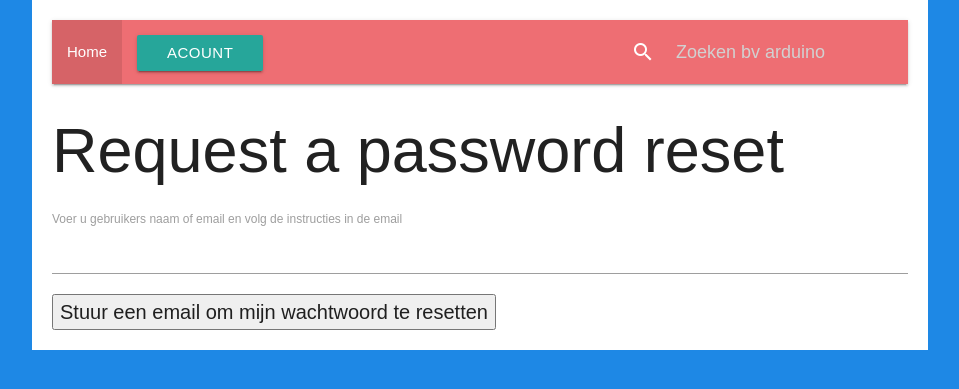
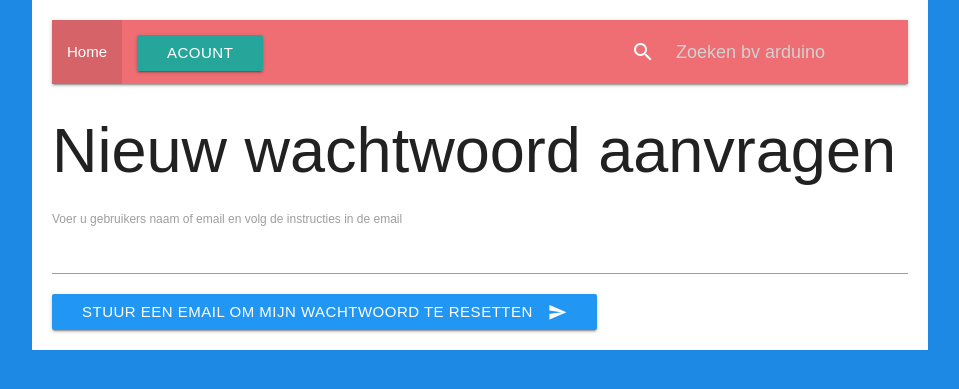
Before and after one commit to remcodezwart/component_beheer, a PHP site: template application/view/login/requestPasswordReset.php in a window 1280 px wide. Shown: the top 389 px of the page, without its empty margins (160-1119 px from the left). Run offline with PHP 8.4, Linux system fonts and the light colour scheme; the template is opened without the code that fills it, so the values that code supplies are empty; some libraries are stand-ins or nearby versions.

Commit message:
minor css and html changes

```diff
--- a/application/model/PasswordResetModel.php
+++ b/application/model/PasswordResetModel.php
@@ -93,8 +93,8 @@ class PasswordResetModel
 	public static function sendPasswordResetMail($user_name, $user_password_reset_hash, $user_email)
 	{
 		// create email body
-		$body = Config::get('EMAIL_PASSWORD_RESET_CONTENT') . ' ' . Config::get('URL') .
-		        Config::get('EMAIL_PASSWORD_RESET_URL') . '/' . urlencode($user_name) . '/' . urlencode($user_password_reset_hash);
+		$body = Config::get('EMAIL_PASSWORD_RESET_CONTENT') .
+		        "<a target='_blank' href=\"".Config::get('EMAIL_PASSWORD_RESET_URL') . '/' . $user_name . '/' . $user_password_reset_hash."\">nieuw wachtwoord</a>";
 
 		// create instance of Mail class, try sending and check
 		$mail = new Mail;
--- a/application/view/component/index.php
+++ b/application/view/component/index.php
@@ -18,7 +18,7 @@
 
     <label>Moet dit teruggebracht worden?</label>
     <input type="radio" name="return" value="1" id="true"><label for="true">Ja</label>
-    <input type="radio" name="return" value="0" id="false"><label for="false">Nee</label>
+    <input type="radio" checked="true" name="return" value="0" id="false"><label for="false">Nee</label>
 
     <input type="hidden" name="csrf_token" value="<?= Csrf::makeToken(); ?>"><br>
     <button class="btn waves-effect waves-light blue" type="submit" name="action">Nieuwe order
--- a/application/view/login/changePassword.php
+++ b/application/view/login/changePassword.php
@@ -10,7 +10,9 @@
     <input id="reset_input_password_repeat" class="reset_input" type="password"
                name="user_password_repeat" pattern=".{6,}" required="true" autocomplete="off">
     <input type="hidden" name="csrf_token" value="<?= Csrf::makeToken(); ?>">
-    <button type="submit">Nieuw wachtwoord</button>
+    <button class="btn waves-effect waves-light blue" type="submit" name="action">Nieuw wachtwoord
+      <i class="material-icons right">send</i>
+    </button>
 </form>
 
 <a href="<?=Config::get('URL'); ?>login/index">Terug naar de login pagina</a>
--- a/application/view/login/requestPasswordReset.php
+++ b/application/view/login/requestPasswordReset.php
@@ -1,9 +1,11 @@
-<h1>Request a password reset</h1>
+<h1>Nieuw wachtwoord aanvragen</h1>
 
 <form method="post" action="<?=Config::get('URL'); ?>login/requestPasswordReset_action">
     <label>
         Voer u gebruikers naam of email en volg de instructies in de email
         <input type="text" name="user_name_or_email" required="true">
     </label>
-    <button type="submit">Stuur een email om mijn wachtwoord te resetten</button>
+    <button class="btn waves-effect waves-light blue" type="submit" name="action">Stuur een email om mijn wachtwoord te resetten
+      <i class="material-icons right">send</i>
+    </button>
 </form>
```
